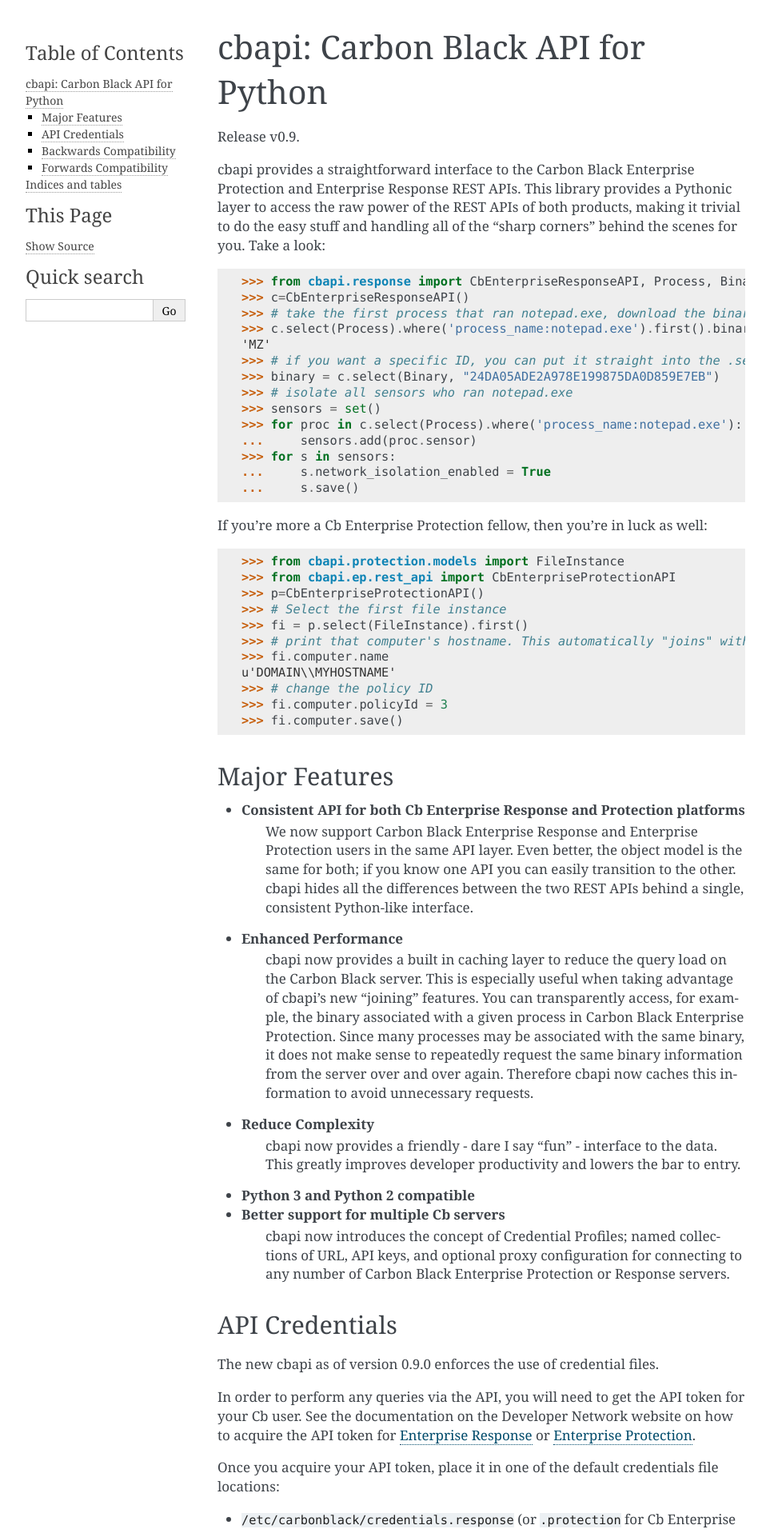
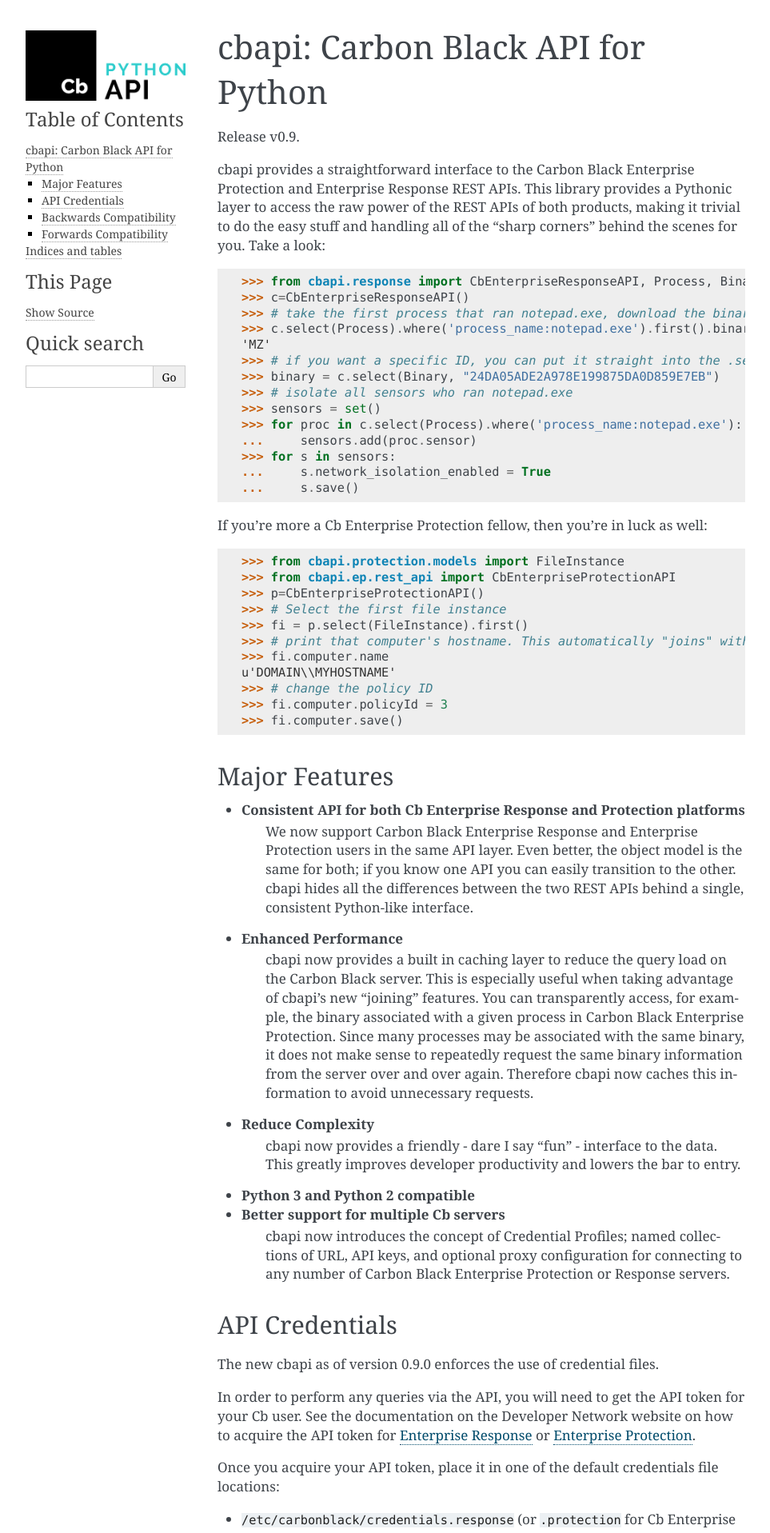
Before and after one commit to carbonblack/cbapi-python, a Sphinx documentation site: the page built from docs/index.rst, in a window 1280 px wide. Shown: the top 1917 px of the page at 80% size, without its empty margins (148-1111 px from the left). Built offline with Sphinx 7.4.7, drawn with Linux system fonts in a browser that asks for light colours.

Commit message:
add API logo

```diff
--- a/docs/conf.py
+++ b/docs/conf.py
@@ -132,7 +132,7 @@
 
 # The name of an image file (relative to this directory) to place at the top
 # of the sidebar.
-#html_logo = None
+html_logo = "_static/Cb-Python-API.png"
 
 # The name of an image file (relative to this directory) to use as a favicon of
 # the docs.  This file should be a Windows icon file (.ico) being 16x16 or 32x32
```
Also changed, not shown: docs/_static/Cb-Python-API.png (added).
